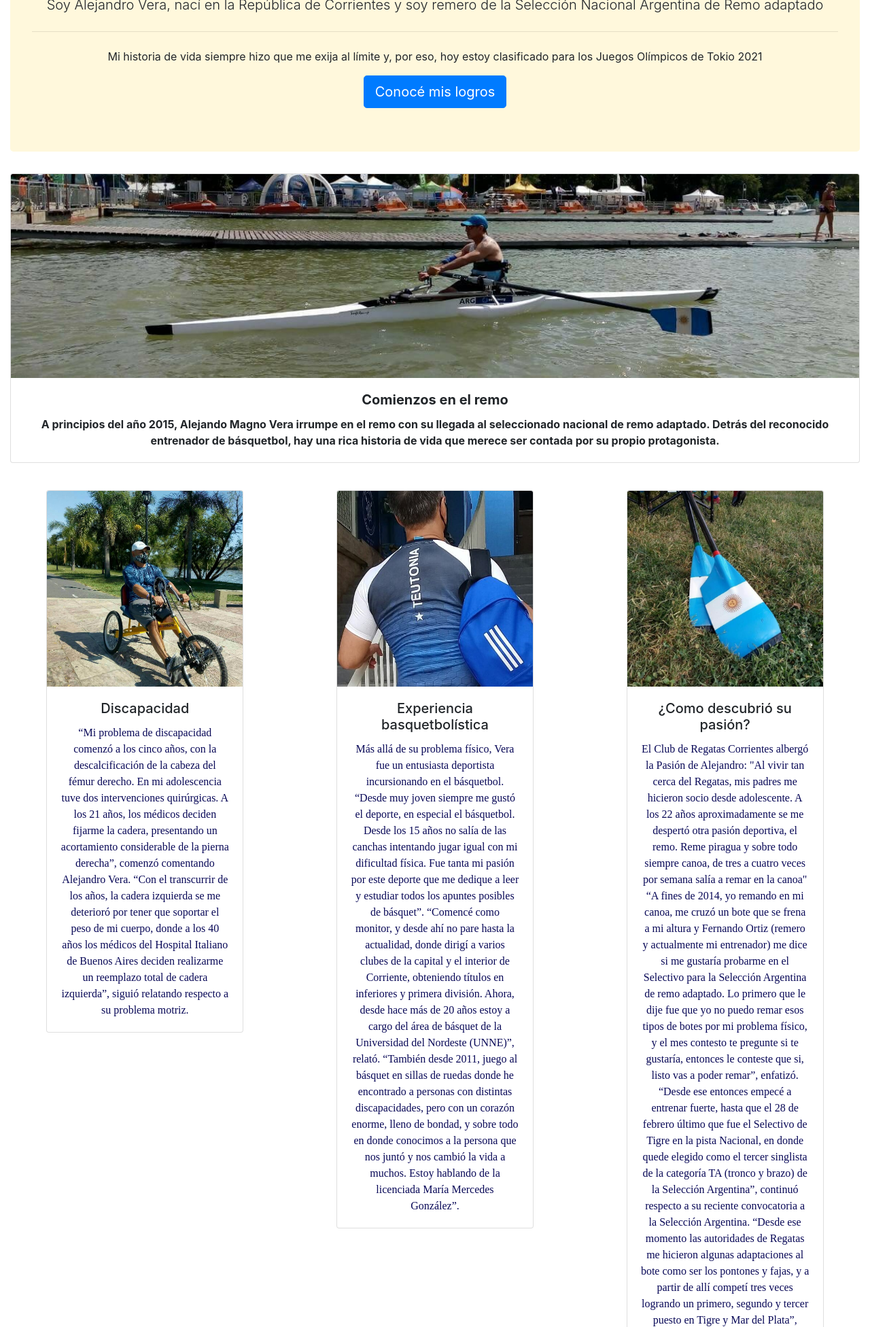
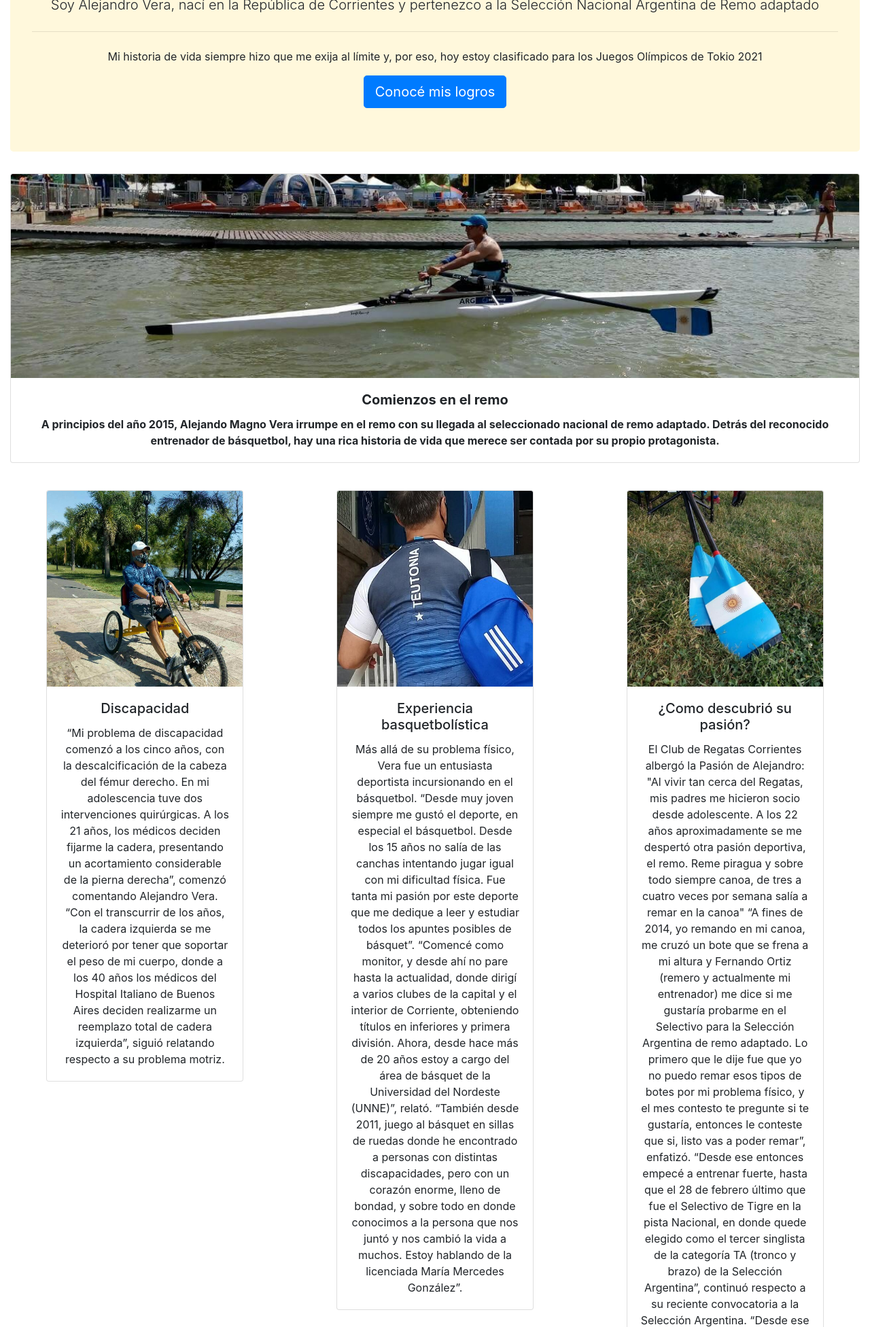
Before and after one commit to AndresBajac/aleVera, a website: page index.html in a window 1280 px wide. Shown: the part 363-2315 px from the top of the page at 68% size. Drawn offline with nearby package versions, Linux system fonts and the light colour scheme.

Commit message:
texto corregido y agregado de animaciones

```diff
--- a/index.html
+++ b/index.html
@@ -8,6 +8,7 @@
         <meta name="description" content="Biografía de Alejandro Vera, remero paralímpico argentino que supo sobreponerse a las adversidades de la vida y ser un ejemplo de resiliencia">
         <meta name="keywords" content="Alejandro, Vera, remo, rowing, Corrientes, Argentina, pasión por remar, historia de vida, discapacidad, deporte adaptado">
         <link rel = "preconnect" href = "https://fonts.gstatic.com">
+        <link rel="stylesheet" href="https://cdnjs.cloudflare.com/ajax/libs/animate.css/4.1.1/animate.min.css"/>
         <link href = "https://fonts.googleapis.com/css2? family = Redressed & display = swap" rel = "stylesheet ">
         <link rel = "preconnect" href = "https://fonts.gstatic.com">
         <link href = "https://fonts.googleapis.com/css2? family = Open + Sans + Condensed: wght @ 300 & display = swap "rel =" stylesheet ">
@@ -57,8 +58,8 @@
           </nav>
 
         <div id="jumboInicio" class="jumbotron col-12">
-            <h1 class="display-4">Hola chamigo!</h1>
-            <p class="lead">Soy Alejandro Vera, nací en la República de Corrientes y soy remero de la Selección Nacional Argentina de Remo adaptado</p>
+            <h1 class="display-4 animate__animated animate__bounce ">¡Hola chamigo!</h1>
+            <p class="lead">Soy Alejandro Vera, nací en la República de Corrientes y pertenezco a la Selección Nacional Argentina de Remo adaptado</p>
             <hr class="my-4">
             <p>Mi historia de vida siempre hizo que me exija al límite y, por eso, hoy estoy clasificado para los Juegos Olímpicos de Tokio 2021</p>
             <a class="btn btn-primary btn-lg" href="./views/logros.html" role="button">Conocé mis logros</a>
@@ -80,7 +81,7 @@
                     <img src="./Images/biciAdaptada.jpg" class="card-img-top" alt="...">
                     <div class="card-body">
                       <h5 class="card-title">Discapacidad</h5>
-                      <p class="card-text parrafoCard">“Mi problema de discapacidad comenzó a los cinco años, con la descalcificación de la cabeza del fémur derecho. En mi adolescencia tuve dos intervenciones quirúrgicas. A los 21 años, los médicos deciden fijarme la cadera, presentando un acortamiento considerable de la pierna derecha”, comenzó comentando Alejandro Vera.
+                      <p class="card-text">“Mi problema de discapacidad comenzó a los cinco años, con la descalcificación de la cabeza del fémur derecho. En mi adolescencia tuve dos intervenciones quirúrgicas. A los 21 años, los médicos deciden fijarme la cadera, presentando un acortamiento considerable de la pierna derecha”, comenzó comentando Alejandro Vera.
                         “Con el transcurrir de los años, la cadera izquierda se me deterioró por tener que soportar el peso de mi cuerpo, donde a los 40 años los médicos del Hospital Italiano de Buenos Aires deciden realizarme un reemplazo total de cadera izquierda”, siguió relatando respecto a su problema motriz.</p>
                     </div>
                   </div>
@@ -90,7 +91,7 @@
                     <img src="./Images/teutonia.jpg" class="card-img-top" alt="...">
                     <div class="card-body">
                       <h5 class="card-title">Experiencia basquetbolística</h5>
-                      <p class="card-text parrafoCard">Más allá de su problema físico, Vera fue un entusiasta deportista incursionando en el básquetbol. “Desde muy joven siempre me gustó el deporte, en especial el básquetbol. Desde los 15 años no salía de las canchas intentando jugar igual con mi dificultad física. Fue tanta mi pasión por este deporte que me dedique a leer y estudiar todos los apuntes posibles de básquet”.
+                      <p class="card-text">Más allá de su problema físico, Vera fue un entusiasta deportista incursionando en el básquetbol. “Desde muy joven siempre me gustó el deporte, en especial el básquetbol. Desde los 15 años no salía de las canchas intentando jugar igual con mi dificultad física. Fue tanta mi pasión por este deporte que me dedique a leer y estudiar todos los apuntes posibles de básquet”.
                         “Comencé como monitor, y desde ahí no pare hasta la actualidad, donde dirigí a varios clubes de la capital y el interior de Corriente, obteniendo títulos en inferiores y primera división. Ahora, desde hace más de 20 años estoy a cargo del área de básquet de la Universidad del Nordeste (UNNE)”, relató.
                         “También desde 2011, juego al básquet en sillas de ruedas donde he encontrado a personas con distintas discapacidades, pero con un corazón enorme, lleno de bondad, y sobre todo en donde conocimos a la persona que nos juntó y nos cambió la vida a muchos. Estoy hablando de la licenciada María Mercedes González”.</p>
                     </div>
@@ -101,7 +102,7 @@
                     <img src="./Images/palasArg.jpg" class="card-img-top" alt="...">
                     <div class="card-body">
                       <h5 class="card-title">¿Como descubrió su pasión?</h5>
-                      <p class="card-text parrafoCard">El Club de Regatas Corrientes albergó la Pasión de Alejandro: "Al vivir tan cerca del Regatas, mis padres me hicieron socio desde adolescente. A los 22 años aproximadamente se me despertó otra pasión deportiva, el remo. Reme piragua y sobre todo siempre canoa, de tres a cuatro veces por semana salía a remar en la canoa"
+                      <p class="card-text">El Club de Regatas Corrientes albergó la Pasión de Alejandro: "Al vivir tan cerca del Regatas, mis padres me hicieron socio desde adolescente. A los 22 años aproximadamente se me despertó otra pasión deportiva, el remo. Reme piragua y sobre todo siempre canoa, de tres a cuatro veces por semana salía a remar en la canoa"
                         “A fines de 2014, yo remando en mi canoa, me cruzó un bote que se frena a mi altura y Fernando Ortiz (remero y actualmente mi entrenador) me dice si me gustaría probarme en el Selectivo para la Selección Argentina de remo adaptado. Lo primero que le dije fue que yo no puedo remar esos tipos de botes por mi problema físico, y el mes contesto te pregunte si te gustaría, entonces le conteste que si, listo vas a poder remar”, enfatizó.
                         “Desde ese entonces empecé a entrenar fuerte, hasta que el 28 de febrero último que fue el Selectivo de Tigre en la pista Nacional, en donde quede elegido como el tercer singlista de la categoría TA (tronco y brazo) de la Selección Argentina”, continuó respecto a su reciente convocatoria a la Selección Argentina.
                         “Desde ese momento las autoridades de Regatas me hicieron algunas adaptaciones al bote como ser los pontones y fajas, y a partir de allí competí tres veces logrando un primero, segundo y tercer puesto en Tigre y Mar del Plata”, prosiguió respecto al amplio apoyo que recibe en la institución del parque Mitre.</p>
@@ -126,5 +127,6 @@
         <script src="https://cdn.jsdelivr.net/npm/popper.js@1.16.1/dist/umd/popper.min.js" integrity="sha384-9/reFTGAW83EW2RDu2S0VKaIzap3H66lZH81PoYlFhbGU+6BZp6G7niu735Sk7lN" crossorigin="anonymous"></script>
         <script src="https://cdn.jsdelivr.net/npm/bootstrap@4.6.0/dist/js/bootstrap.min.js" integrity="sha384-+YQ4JLhjyBLPDQt//I+STsc9iw4uQqACwlvpslubQzn4u2UU2UFM80nGisd026JF" crossorigin="anonymous"></script>
 
+
     </body>
 </html>
```
